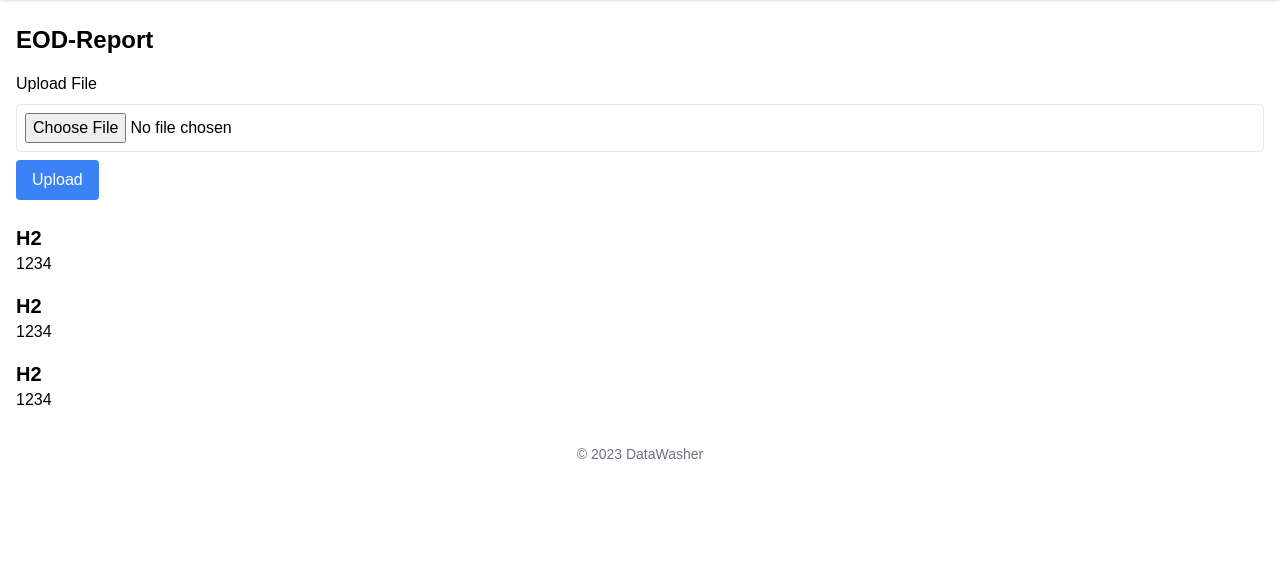
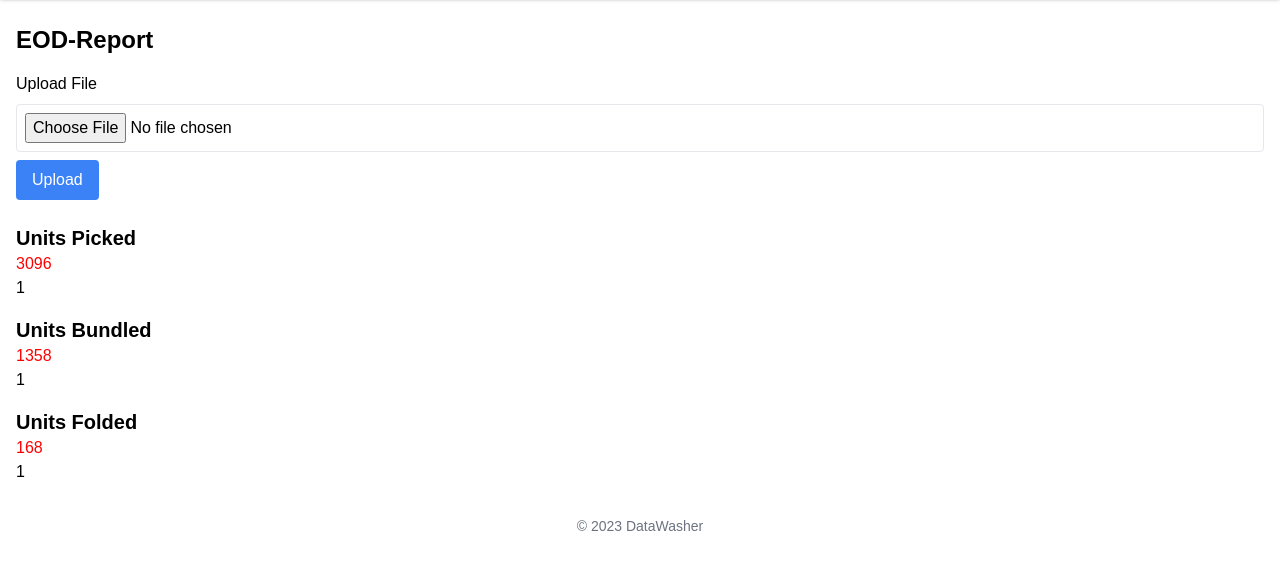
Before and after one commit to kamekazz/DataWasher, a Flask app: page /eod-report in a window 1280 px wide. Shown: the part 40-610 px from the top of the page. Run offline with Flask 3, Linux system fonts and the light colour scheme; the visitor is signed in with stand-in values (Sample User, id 1); some libraries are stand-ins or nearby versions.

Commit message:
Add EOD report functionality with production metrics calculation

```diff
--- a/routes.py
+++ b/routes.py
@@ -2,6 +2,7 @@ import os
 from flask import Blueprint, render_template, request, redirect, url_for, flash
 from flask_login import login_user, logout_user, login_required
 from logic.one_hour_report import count_assigned_tasks
+from logic.eod_report import count_eod_production
 from logic.tracking_status import (
     process_tracking_csv,
     process_single_tracking_number,
@@ -101,27 +102,24 @@ def one_hour_report():
 @login_required
 def eod_report():
     message = None
-    assign_count = None
-    ready_for_assignment = None
-    transaction_summary = None
-    assigned_transaction_summary = None
+    units_picked = 1
+    units_Bundled = 1
+    units_folded = 1
     if request.method == "POST":
         uploaded_file = request.files.get("file")
         (
             message,
-            assign_count,
-            ready_for_assignment,
-            transaction_summary,
-            assigned_transaction_summary,
-        ) = count_assigned_tasks(uploaded_file)
+            units_picked,
+            units_Bundled,
+            units_folded,
+        ) = count_eod_production(uploaded_file)
     return render_template(
         "pages/eod_report.html",
         title="1-Hour Report",
         message=message,
-        assign_count=assign_count,
-        ready_for_assignment=ready_for_assignment,
-        transaction_summary=transaction_summary,
-        assigned_summary=assigned_transaction_summary,
+        units_picked=units_picked,
+        units_Bundled=units_Bundled,
+        units_folded=units_folded,
     )
 
 
--- a/templates/pages/eod_report.html
+++ b/templates/pages/eod_report.html
@@ -9,16 +9,21 @@
         <input id="file" name="file" type="file" class="border p-2 rounded w-full" />
         <button type="submit" class="mt-2 px-4 py-2 bg-blue-500 text-white rounded">Upload</button>
     </form>
-
-    <h2 class="text-xl font-bold mt-4">H2</h2>
-    <p>1234</p>
-
-    <h2 class="text-xl font-bold mt-4">H2</h2>
-    <p>1234</p>
-
-    <h2 class="text-xl font-bold mt-4">H2</h2>
-    <p>1234</p>
-
+    {% if units_picked is not none %}
+    <h2 class="text-xl font-bold mt-4">Units Picked</h2>
+    <p style="color: rgb(255, 0, 0);">3096</p>
+    <p>{{units_picked}}</p>
+    {% endif %}
+    {% if units_Bundled is not none %}
+    <h2 class="text-xl font-bold mt-4">Units Bundled</h2>
+    <p style="color: rgb(255, 0, 0);">1358</p>
+    <p>{{units_Bundled}}</p>
+    {% endif %}
+    {% if units_folded is not none %}
+    <h2 class="text-xl font-bold mt-4">Units Folded</h2>
+    <p style="color: rgb(255, 0, 0);">168</p>
+    <p>{{units_folded}}</p>
+    {% endif %}
 
 </div>
 {% include 'elements/footer.html' %}
```
Also changed, not shown: logic/eod_report.py (added, +35 -0 lines).
